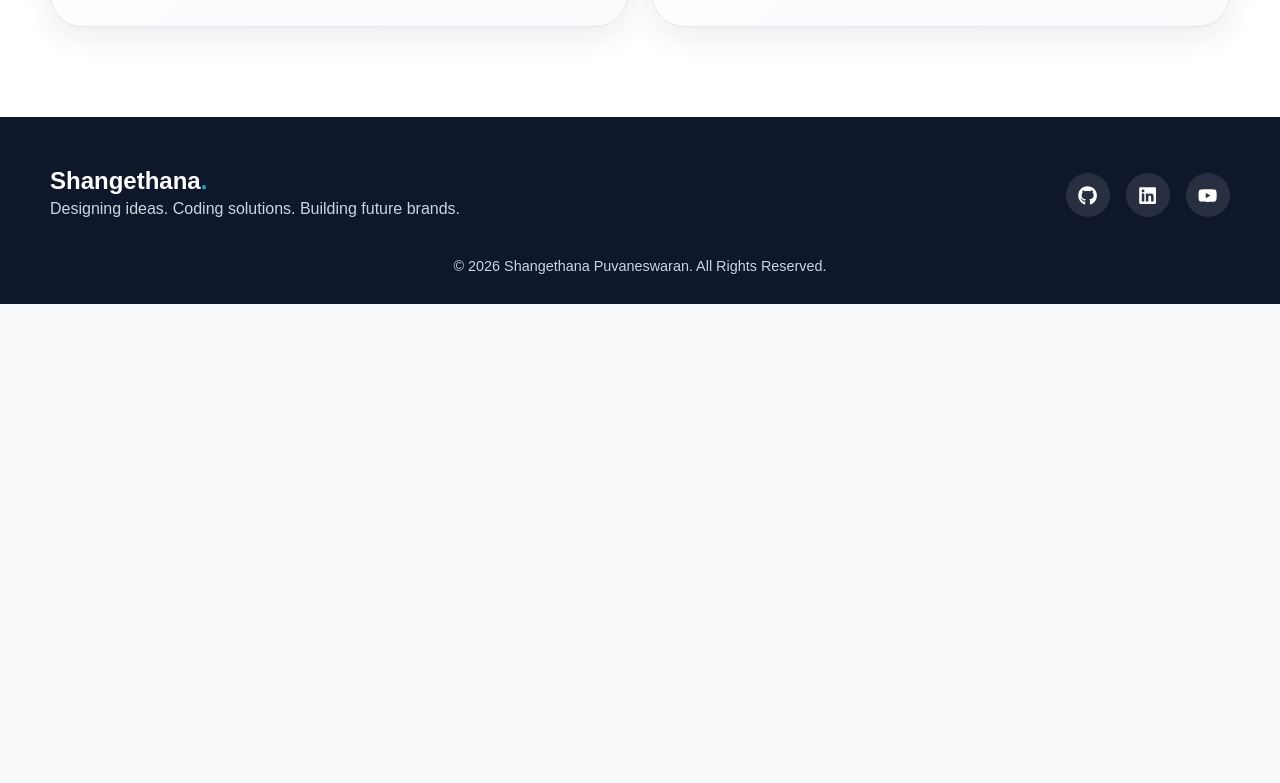
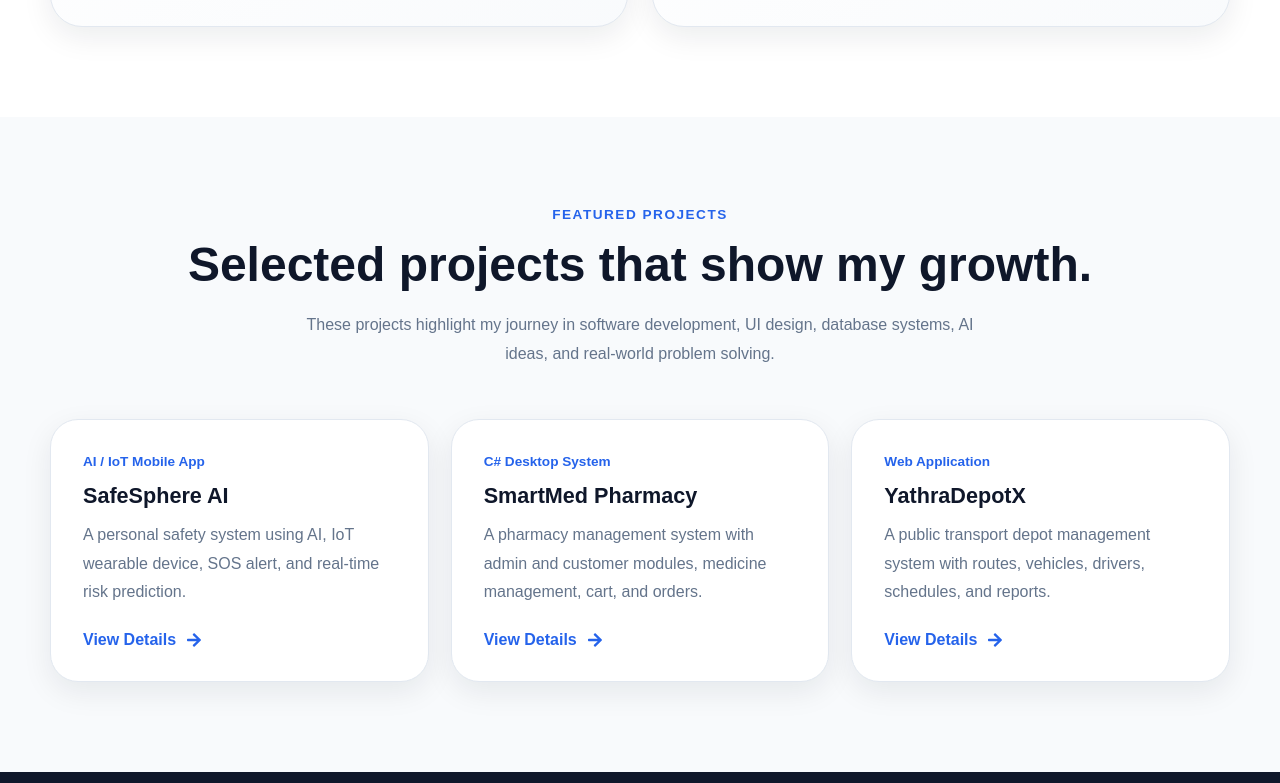
Before and after one commit to PuvaneswaranShangethana/shangethana-portfolio, a React (Vite) app: page / in a window 1280 px wide. Shown: the part 2897-3680 px from the top of the page. Before the commit the page ends 3201 px from the top, so only its background shows below. Built offline with nearby package versions, Linux system fonts and the light colour scheme.

Commit message:
Add featured projects section

```diff
--- /dev/null
+++ b/src/components/sections/ProjectsSection.css
@@ -0,0 +1,53 @@
+.projects-section {
+  background: var(--color-bg);
+}
+
+.projects-grid {
+  display: grid;
+  grid-template-columns: repeat(3, 1fr);
+  gap: 22px;
+}
+
+.project-card {
+  padding: 32px;
+  border-radius: var(--radius-lg);
+  background: var(--color-surface);
+  border: 1px solid var(--color-border);
+  box-shadow: var(--shadow-soft);
+  transition: 0.3s ease;
+}
+
+.project-card:hover {
+  transform: translateY(-8px);
+  box-shadow: var(--shadow-card);
+}
+
+.project-card span {
+  display: inline-block;
+  margin-bottom: 14px;
+  color: var(--color-secondary);
+  font-weight: 800;
+  font-size: 0.85rem;
+}
+
+.project-card h3 {
+  margin-bottom: 12px;
+}
+
+.project-card p {
+  margin-bottom: 24px;
+}
+
+.project-card a {
+  display: inline-flex;
+  align-items: center;
+  gap: 10px;
+  color: var(--color-secondary);
+  font-weight: 800;
+}
+
+@media (max-width: 900px) {
+  .projects-grid {
+    grid-template-columns: 1fr;
+  }
+}
--- /dev/null
+++ b/src/components/sections/ProjectsSection.jsx
@@ -0,0 +1,54 @@
+import { FaArrowRight } from "react-icons/fa";
+import "./ProjectsSection.css";
+
+const projects = [
+  {
+    title: "SafeSphere AI",
+    category: "AI / IoT Mobile App",
+    description:
+      "A personal safety system using AI, IoT wearable device, SOS alert, and real-time risk prediction.",
+  },
+  {
+    title: "SmartMed Pharmacy",
+    category: "C# Desktop System",
+    description:
+      "A pharmacy management system with admin and customer modules, medicine management, cart, and orders.",
+  },
+  {
+    title: "YathraDepotX",
+    category: "Web Application",
+    description:
+      "A public transport depot management system with routes, vehicles, drivers, schedules, and reports.",
+  },
+];
+
+function ProjectsSection() {
+  return (
+    <section className="section projects-section">
+      <div className="container">
+        <span className="section-label center">Featured Projects</span>
+        <h2 className="section-title">Selected projects that show my growth.</h2>
+        <p className="section-subtitle">
+          These projects highlight my journey in software development, UI design,
+          database systems, AI ideas, and real-world problem solving.
+        </p>
+
+        <div className="projects-grid">
+          {projects.map((project, index) => (
+            <article className="project-card" key={index}>
+              <span>{project.category}</span>
+              <h3>{project.title}</h3>
+              <p>{project.description}</p>
+
+              <a href="/projects">
+                View Details <FaArrowRight />
+              </a>
+            </article>
+          ))}
+        </div>
+      </div>
+    </section>
+  );
+}
+
+export default ProjectsSection;
--- a/src/pages/Home/Home.jsx
+++ b/src/pages/Home/Home.jsx
@@ -2,6 +2,7 @@ import HeroSection from "../../components/sections/HeroSection";
 import AboutSection from "../../components/sections/AboutSection";
 import SkillsSection from "../../components/sections/SkillsSection";
 import ShowcaseSection from "../../components/sections/ShowcaseSection";
+import ProjectsSection from "../../components/sections/ProjectsSection";
 
 function Home() {
   return (
@@ -10,6 +11,7 @@ function Home() {
       <AboutSection />
       <SkillsSection />
       <ShowcaseSection />
+      <ProjectsSection />
     </main>
   );
 }
```
